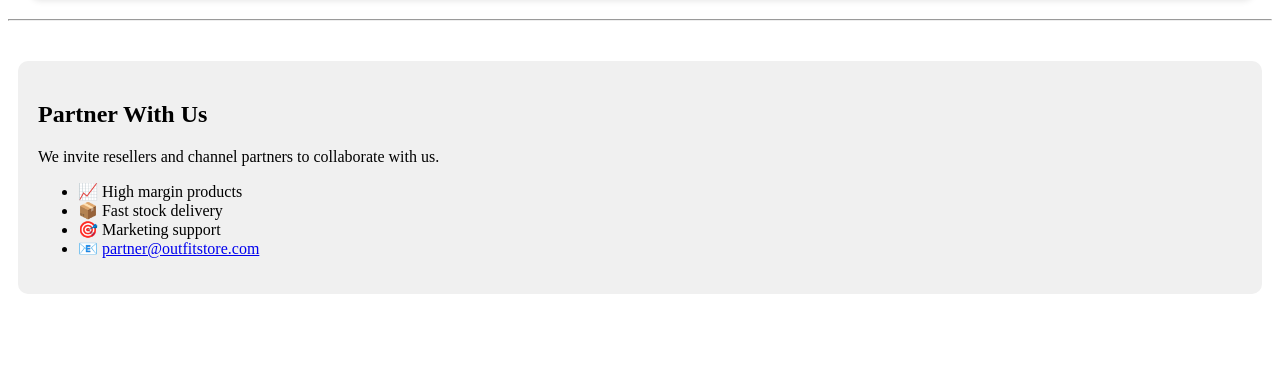
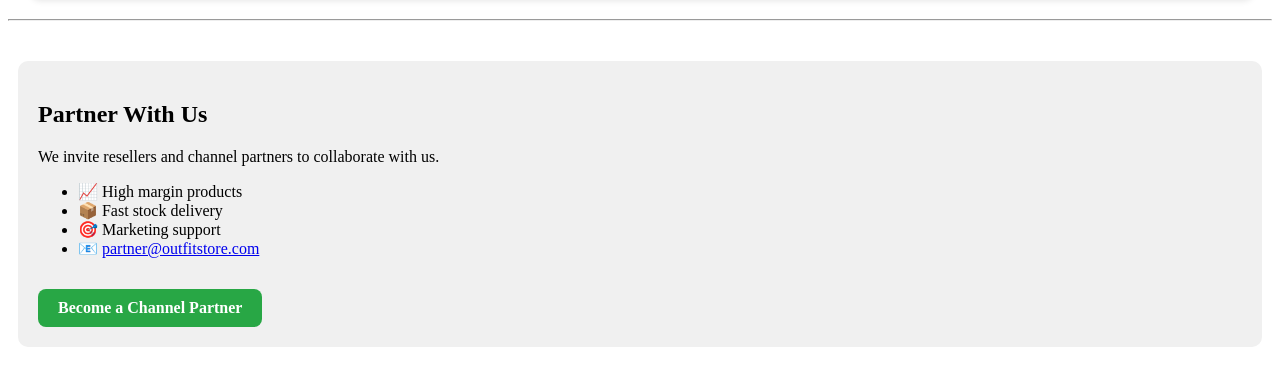
Before and after one commit to my-dudhwala/elegance, a plain HTML site: page index.html in a window 1280 px wide. Shown: the part 1072-1457 px from the top of the page. Before the commit the page ends 1406 px from the top, so only its background shows below. Drawn offline with Linux system fonts and the light colour scheme; files whose address does not match are found by name.

Commit message:
Channel partner

```diff
--- a/index.html
+++ b/index.html
@@ -21,6 +21,7 @@
     <li>🎯 Marketing support</li>
     <li>📧 <a href="mailto:partner@outfitstore.com">partner@outfitstore.com</a></li>
   </ul>
+  <a href="channel-partner.html" class="channel-btn">Become a Channel Partner</a>
 </div>
 
   <script>
--- a/style.css
+++ b/style.css
@@ -30,6 +30,22 @@
   text-decoration: none;
 }
 
+.channel-btn {
+  display: inline-block;
+  margin-top: 15px;
+  padding: 10px 20px;
+  background-color: #28a745;
+  color: white;
+  text-decoration: none;
+  border-radius: 8px;
+  font-weight: bold;
+  transition: background-color 0.3s ease;
+}
+
+.channel-btn:hover {
+  background-color: #218838;
+}
+
 #collab {
   background: #f0f0f0;
   padding: 20px;
```
Also changed, not shown: channel-partner.html (added, +15 -0 lines). Lines whose indentation alone changed are shown as unchanged.
